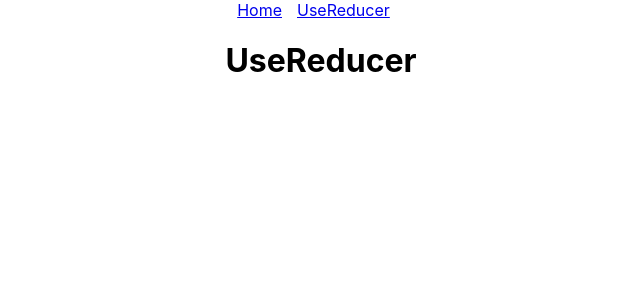
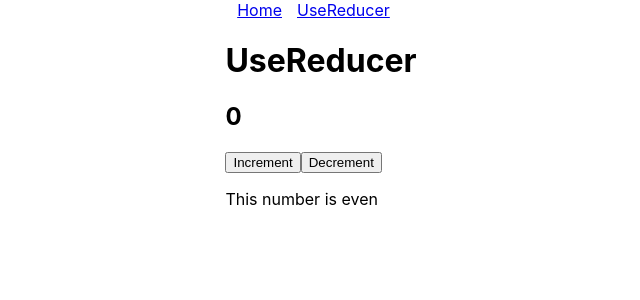
Before and after one commit to HristoYonkov/React-Exercises, a React (Create React App) app in the folder client/: page /useReducer in a window 1280 px wide. Shown: the top 300 px of the page, without its empty margins (319-959 px from the left). Built offline with nearby package versions, Linux system fonts and the light colour scheme.

Commit message:
apply the use reducer logic!

```diff
--- a/client/src/containers/UseReducer/UseReducer.js
+++ b/client/src/containers/UseReducer/UseReducer.js
@@ -1,8 +1,52 @@
-import React from 'react'
+import React, { useReducer } from 'react'
+
+const reducer = (state, action) => {
+  switch (action.type) {
+    case 'increment':
+      return { ...state, value: state.value + 1 }
+      break;
+    case 'decrement':
+      return { ...state, value: state.value - 1 }
+      break;
+    case 'ifEven':
+      if (state.value % 2 === 0) {
+        return { ...state, showText: true }
+      } else {
+        return { ...state, showText: false }
+      }
+      break;
+    default:
+      return state;
+      break;
+  }
+}
 
 const UseReducer = () => {
+  const [state, dispatch] = useReducer(reducer, { value: 0, showText: true });
+
   return (
-    <h1>UseReducer</h1>
+    <>
+      <h1>UseReducer</h1>
+      <h2>{state.value}</h2>
+
+      <button onClick={() => {
+        dispatch({ type: 'increment' });
+        dispatch({ type: 'ifEven' });
+      }}
+      >
+        Increment
+      </button >
+
+      <button onClick={() => {
+        dispatch({ type: 'decrement' });
+        dispatch({ type: 'ifEven' });
+      }}
+      >
+        Decrement
+      </button>
+
+      {state.showText && <p>This number is even</p>}
+    </>
   )
 }
 
```
